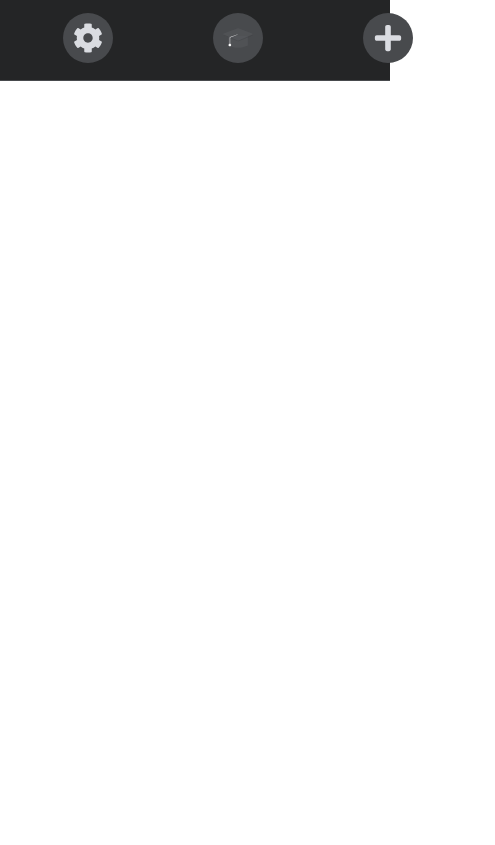
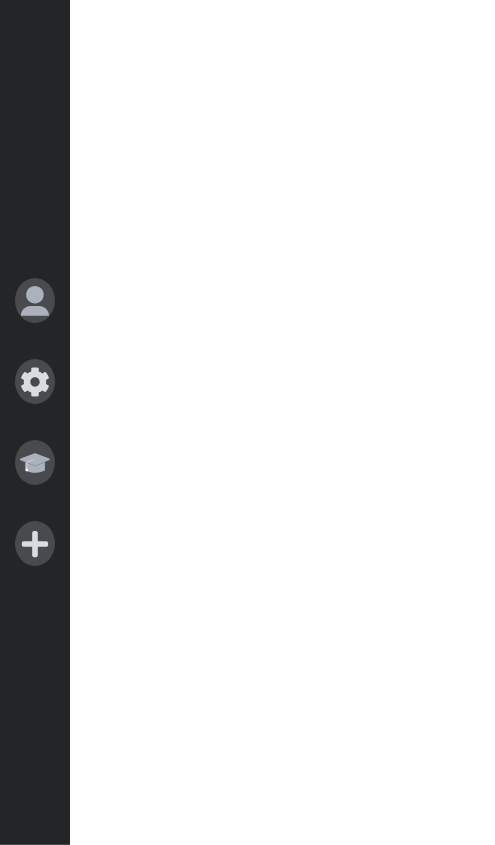
Before and after one commit to TarikDorhmi01/portfolio, a React (Create React App) app: page / in a window 390 px wide. Shown: the whole page, 495 px wide, since content can reach past the window. Built offline with nearby package versions, Linux system fonts and the light colour scheme.

Commit message:
responsivity of the navbar

```diff
--- a/src/App.css
+++ b/src/App.css
@@ -2,8 +2,7 @@
   --bg: #242526;
   --bg-acent: #484a4d;
   --text-color: #dadce1;
-  --nav-size: 80px;
+  --nav-size: 70px;
   --border: 1px solid #474a4d;
   --border-radius: 8px;
-  --speed: 500ms;
 }
--- a/src/Components/NavItem.css
+++ b/src/Components/NavItem.css
@@ -26,3 +26,8 @@
   width: 30px;
   height: 30px;
 }
+@media (max-width: 800px) {
+  .nav-item {
+    margin: 1rem;
+  }
+}
--- a/src/Components/Navbar.css
+++ b/src/Components/Navbar.css
@@ -9,4 +9,15 @@
   height: 100%;
   display: flex;
   justify-content: center;
+  flex-direction: row;
 }
+@media (max-width: 800px) {
+  .navbar {
+    width: var(--nav-size);
+    height: 100vh;
+  }
+  .navbar-nav {
+    flex-direction: column;
+    justify-content: center;
+  }
+}
```
Also changed, not shown: src/icons/education.svg, src/icons/profile.svg.
